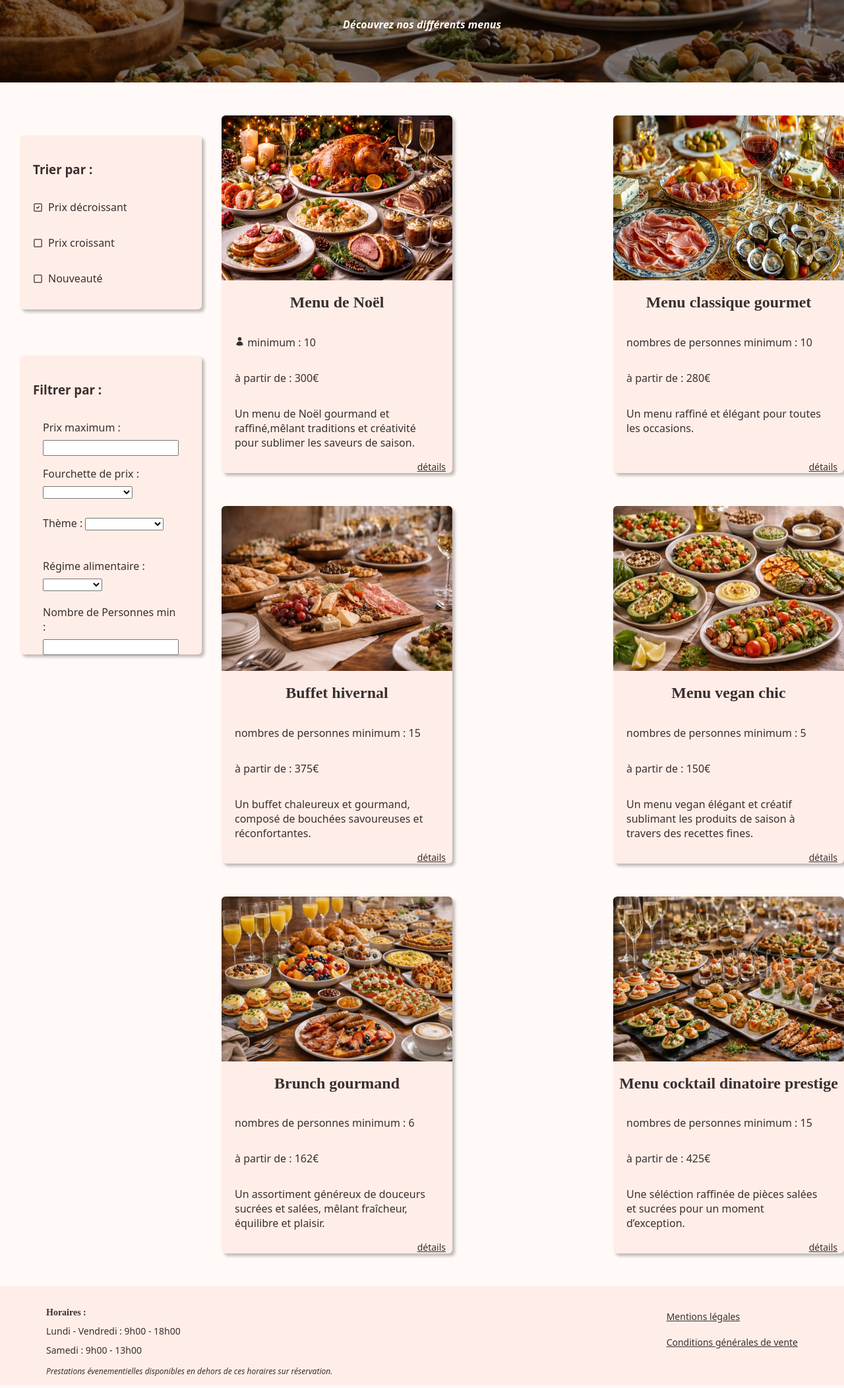
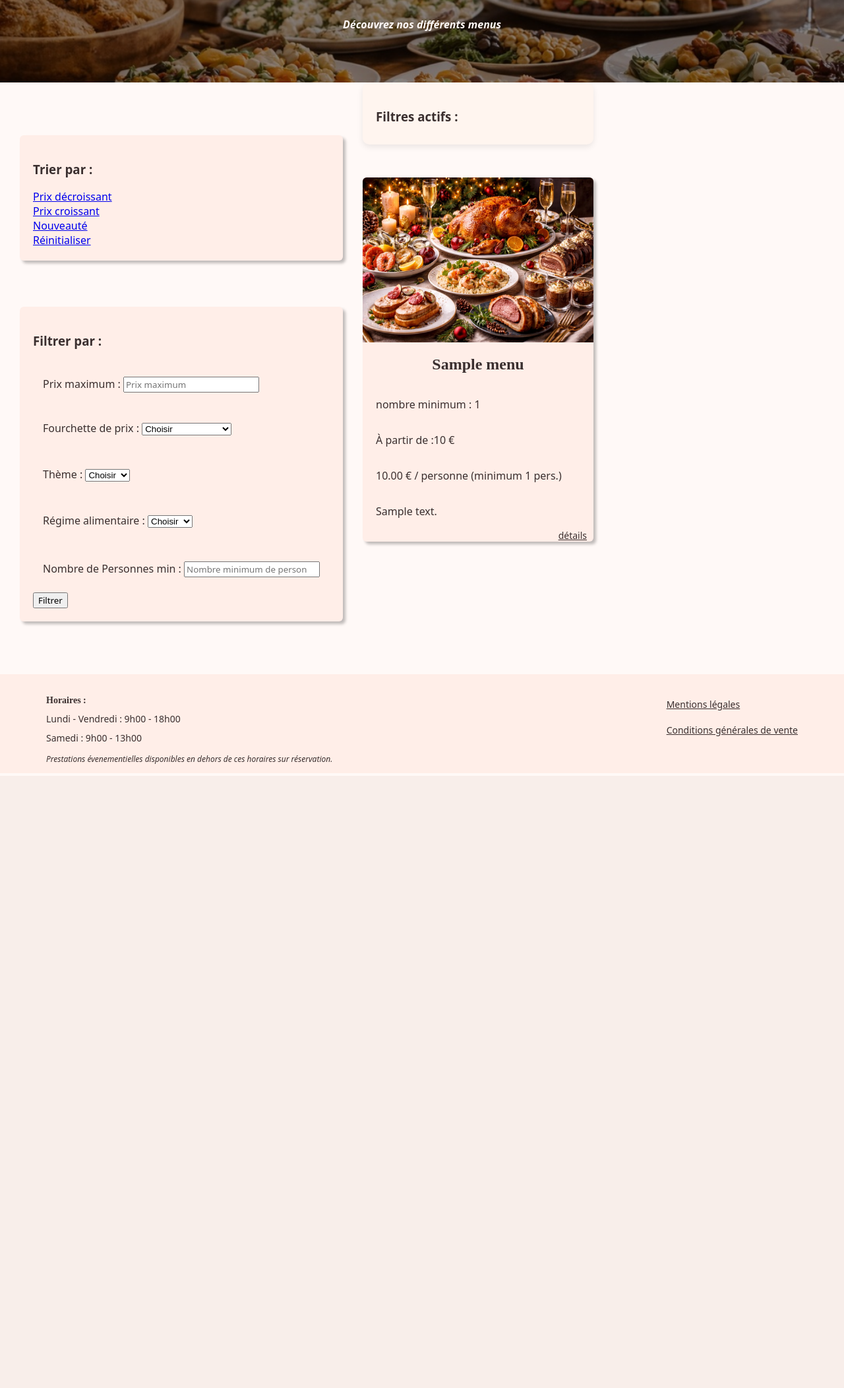
Before and after one commit to orianedev/Vite-Gourmand, a PHP site: page /Pages/Menus.php in a window 1280 px wide. Shown: the part 175-2279 px from the top of the page at 66% size. After the commit the page ends 1351 px from the top, so only its background shows below. Run offline with PHP 8.4, Linux system fonts and the light colour scheme; tables that the repository leaves empty hold one stand-in row (values such as "Sample post").

Commit message:
integration du php a menus.php et modification du css

```diff
--- a/Pages/Menus.php
+++ b/Pages/Menus.php
@@ -1,3 +1,72 @@
+<?php
+include("../includes/database.php");
+
+$sql = "SELECT * FROM menu WHERE 1=1";
+
+if(!empty($_GET["pricemax"])) {
+    $pricemax = (int) $_GET["pricemax"];
+    $sql .= " AND (prix_par_personne * nombre_personne_minimum) <= $pricemax";
+}
+
+if(!empty($_GET["persmin"])) {
+    $persmin = (int) $_GET["persmin"];
+    $sql .= " AND nombre_personne_minimum >= $persmin";
+}
+
+if(!empty($_GET["pricemin"])) {
+
+    if($_GET["pricemin"] == "100-300") {
+        $sql .= " AND (prix_par_personne * nombre_personne_minimum) BETWEEN 100 AND 300";
+    }
+
+    elseif($_GET["pricemin"] == "300-500") {
+        $sql .= " AND (prix_par_personne * nombre_personne_minimum) BETWEEN 300 AND 500";
+    }
+
+    elseif($_GET["pricemin"] == "500-700") {
+        $sql .= " AND (prix_par_personne * nombre_personne_minimum) BETWEEN 500 AND 700";
+    }
+
+    elseif($_GET["pricemin"] == "700+") {
+        $sql .= " AND (prix_par_personne * nombre_personne_minimum) > 700";
+    }
+
+}
+
+if(!empty($_GET["theme"])) {
+    $theme = (int) $_GET["theme"];
+    $sql .= " AND theme_id = $theme";
+}
+
+if(!empty($_GET["regime"])) {
+    $regime = (int) $_GET["regime"];
+    $sql .= " AND regime_id = $regime";
+
+}
+
+if(!empty($_GET["tri"])) {
+
+    if($_GET["tri"] == "prix_asc") {
+        $sql .= " ORDER BY prix_par_personne ASC";
+    }
+
+    elseif($_GET["tri"] == "prix_desc") {
+        $sql .= " ORDER BY prix_par_personne DESC";
+    }
+
+    elseif($_GET["tri"] == "recent") {
+        $sql .= " ORDER BY menu_id DESC";
+    }
+
+}
+
+
+$req = $pdo->query($sql);
+$themes = $pdo->query("SELECT * FROM theme");
+$regimes = $pdo->query("SELECT * FROM regime");
+
+?>
+
 <!DOCTYPE html>
 
 <html>
@@ -20,148 +89,151 @@
             </div>
 
     <main class="mainmenu">
+
       <div class="toolbar">
 
       <aside class="sort">
-        <h3> Trier par :  </h3>
+        <h3>Trier par :</h3>
         <div class="sortfilter">
-          <svg xmlns="http://www.w3.org/2000/svg" width="15" height="15" viewBox="0 0 24 24" fill="none" stroke="currentColor" stroke-width="2" stroke-linecap="round" stroke-linejoin="round" class="lucide lucide-square-check-icon lucide-square-check"><rect width="18" height="18" x="3" y="3" rx="2"/><path d="m9 12 2 2 4-4"/></svg>
-          <p> Prix décroissant </p>
+          <a href="Menus.php?<?= http_build_query(array_merge($_GET, ['tri' => 'prix_desc'])) ?>"> Prix décroissant </a>
         </div>
+
         <div class="sortfilter">
-          <svg xmlns="http://www.w3.org/2000/svg" width="15" height="15" viewBox="0 0 24 24" fill="none" stroke="currentColor" stroke-width="2" stroke-linecap="round" stroke-linejoin="round" class="lucide lucide-square-icon lucide-square"><rect width="18" height="18" x="3" y="3" rx="2"/></svg>
-          <p> Prix croissant </p>
+          <a href="Menus.php?<?= http_build_query(array_merge($_GET, ['tri' => 'prix_asc'])) ?>"> Prix croissant </a>
         </div>
+
         <div class="sortfilter">
-          <svg xmlns="http://www.w3.org/2000/svg" width="15" height="15" viewBox="0 0 24 24" fill="none" stroke="currentColor" stroke-width="2" stroke-linecap="round" stroke-linejoin="round" class="lucide lucide-square-icon lucide-square"><rect width="18" height="18" x="3" y="3" rx="2"/></svg>
-          <p> Nouveauté </p>
+          <a href="Menus.php?<?= http_build_query(array_merge($_GET, ['tri' => 'recent'])) ?>"> Nouveauté </a>
+        </div>
+
+        <div class="sortfilter">
+          <a href="Menus.php">Réinitialiser</a>
         </div>
       </aside>
 
       <aside class="filters">
         <h3> Filtrer par : </h3>
-        <form action="" method="GET">
+        <form action="Menus.php" method="GET">
           <div class="filter">
             <label for="pricemax"> Prix maximum : </label>
-            <input name="pricemax" id="pricemax" type="number">
+            <input type="number" name="pricemax" id="pricemax" value="<?= $_GET["pricemax"] ?? "" ?>" placeholder="Prix maximum">
           </div>
+
           <div class="filter">
-            <label for="pricemin"> Fourchette de prix : </label>
+            <label for="pricemin">Fourchette de prix :</label>
             <select name="pricemin" id="pricemin">
-              <option>  </option>
-              <option> Entre 100€ et 300€ </option>
-              <option> Entre 300€ et 500€</option>
-              <option> Entre 500€ et 700€</option>
-              <option> Plus de 700€</option>
+              <option value="">Choisir</option>
+              <option value="100-300"<?= ($_GET["pricemin"] ?? "") == "100-300" ? "selected" : "" ?>> Entre 100€ et 300€ </option>
+              <option value="300-500" <?= ($_GET["pricemin"] ?? "") == "300-500" ? "selected" : "" ?>> Entre 300€ et 500€ </option>
+              <option value="500-700" <?= ($_GET["pricemin"] ?? "") == "500-700" ? "selected" : "" ?>> Entre 500€ et 700€ </option>
+              <option value="700+" <?= ($_GET["pricemin"] ?? "") == "700+" ? "selected" : "" ?>> Plus de 700€ </option>
             </select>
           </div>
+
           <div class="filter">
             <label for="theme"> Thème : </label>
             <select name="theme" id="theme">
-              <option> </option>
-              <option> Brunch </option>
-              <option> Buffet </option>
-              <option> Fête </option>
-              <option> Apéritif dinatoire </option>
-              <option> Repas à table </option>
+              <option value="">Choisir</option>
+              <?php while($theme = $themes->fetch()) { ?>
+              <option value="<?= $theme["theme_id"]; ?>"
+              <?= ($_GET["theme"] ?? "") == $theme["theme_id"] ? "selected" : "" ?>>
+              <?= $theme["libelle"]; ?> </option>
+              <?php } ?>
             </select>
           </div>
+
           <div class="filter">
             <label for="regime"> Régime alimentaire : </label>
             <select name="regime" id="regime">
-              <option> </option>
-              <option> Végan </option>
-              <option> Végétarien </option>
-              <option> Sans porc </option>
-              <option> Sans boeuf </option>
+               <option value="">Choisir</option>
+               <?php while($regime = $regimes->fetch()) { ?>
+               <option value="<?= $regime["regime_id"]; ?>"
+               <?= ($_GET["regime"] ?? "") == $regime["regime_id"] ? "selected" : "" ?>>
+               <?= $regime["libelle"]; ?>
+               </option>
+               <?php } ?>
             </select>
           </div>
+
           <div class="filter">
             <label for="persmin"> Nombre de Personnes min :</label>
-            <input name="persmin" id="persmin" type="number">
+            <input type="number" name="persmin" id="persmin" value="<?= $_GET["persmin"] ?? "" ?>" placeholder="Nombre minimum de personnes">
           </div>
+            <input type="submit" value="Filtrer">
         </form>
+
       </aside>
       </div>
 
 
 
+
       <div class="menus">
 
-        <div class="menus-content">
+      <div class="filtres-actifs">
 
-          <div class="menu">
-            <img src="../Sources/Images page menu/menu Noël.jpeg" alt="Menu 1">
-            <div class="card-content">
-            <h2> Menu de Noël </h2>
-            <div class="personnes"> <p> <svg xmlns="http://www.w3.org/2000/svg" viewBox="0 0 24 24" fill="currentColor" class="size-6">
-                <path fill-rule="evenodd" d="M7.5 6a4.5 4.5 0 1 1 9 0 4.5 4.5 0 0 1-9 0ZM3.751 20.105a8.25 8.25 0 0 1 16.498 0 .75.75 0 0 1-.437.695A18.683 18.683 0 0 1 12 22.5c-2.786 0-5.433-.608-7.812-1.7a.75.75 0 0 1-.437-.695Z" clip-rule="evenodd" />
-              </svg> minimum : 10 </p>
-            </div>
-            <p> à partir de : 300€ </p>
-            <p> Un menu de Noël gourmand et raffiné,mêlant traditions et créativité pour sublimer les saveurs de saison. </p>
-            <a href="Detail_menus.html"> détails </a>
-            </div>
-          </div>
+<h3>Filtres actifs :</h3>
 
-          <div class="menu">
-            <img src="../Sources/Images page menu/menu gourmet.jpeg" alt="Menu 2">
-            <div class="card-content">
-              <h2> Menu classique gourmet </h2>
-              <p> nombres de personnes minimum : 10 </p>
-              <p> à partir de : 280€ </p>
-              <p> Un menu raffiné et élégant pour toutes les occasions. </p>
-              <a href="Detail_menus.html"> détails </a>
-              </div>
-            </div>
+<?php if(!empty($_GET["pricemax"])) { ?>
+<p>• Prix max : <?= $_GET["pricemax"]; ?> €</p>
+<?php } ?>
 
-          <div class="menu">
-            <img src="../Sources/Images page menu/buffet hivernal.jpeg" alt="Menu 3">
-            <div class="card-content">
-              <h2> Buffet hivernal </h2>
-              <p> nombres de personnes minimum : 15 </p>
-              <p> à partir de : 375€ </p>
-              <p> Un buffet chaleureux et gourmand, composé de bouchées savoureuses et réconfortantes.</p>
-              <a href="Detail_menus.html"> détails </a>
-              </div>
-           </div>
+<?php if(!empty($_GET["persmin"])) { ?>
+<p>• Personnes minimum : <?= $_GET["persmin"]; ?></p>
+<?php } ?>
+
+<?php if(!empty($_GET["theme"])) { ?>
+<?php
+$themeActif = $pdo->query("SELECT libelle FROM theme WHERE theme_id = ".$_GET["theme"]);
+$themeNom = $themeActif->fetch();
+?>
+<p>• Thème : <?= $themeNom["libelle"]; ?></p>
+<?php } ?>
+
+<?php if(!empty($_GET["regime"])) { ?>
+<?php
+$regimeActif = $pdo->query("SELECT libelle FROM regime WHERE regime_id = ".$_GET["regime"]);
+$regimeNom = $regimeActif->fetch();
+?>
+<p>• Régime : <?= $regimeNom["libelle"]; ?></p>
+<?php } ?>
+
+<?php if(!empty($_GET["tri"])) { ?>
+
+<?php if($_GET["tri"] == "prix_asc") { ?>
+<p>• Tri : Prix croissant</p>
+<?php } ?>
+
+<?php if($_GET["tri"] == "prix_desc") { ?>
+<p>• Tri : Prix décroissant</p>
+<?php } ?>
+
+<?php if($_GET["tri"] == "recent") { ?>
+<p>• Tri : Nouveauté</p>
+<?php } ?>
+
+<?php } ?>
+
+</div>
 
 
-          <div class="menu">
-            <img src="../Sources/Images page menu/Menu vegan.jpeg" alt="Menu 4">
-            <div class="card-content">
-              <h2> Menu vegan chic </h2>
-              <p> nombres de personnes minimum : 5 </p>
-              <p> à partir de : 150€ </p>
-              <p> Un menu vegan élégant et créatif sublimant les produits de saison à travers des recettes fines.</p>
-              <a href="Detail_menus.html"> détails </a>
-              </div>
+        <div class="menus-content">
+          <?php while($menu = $req->fetch()) { ?>
+
+         <div class="menu">
+          <img src="../Sources/Images page menu/menu Noël.jpeg" alt="menu">
+          <div class="card-content">
+            <h2><?= $menu["titre"]; ?></h2>
+            <p>nombre minimum : <?= $menu["nombre_personne_minimum"]; ?></p>
+            <p>À partir de :<?= $menu["prix_par_personne"] * $menu["nombre_personne_minimum"]; ?> €</p>
+            <p> <?= $menu["prix_par_personne"]; ?> € / personne (minimum <?= $menu["nombre_personne_minimum"]; ?> pers.)</p>
+            <p><?= $menu["description"]; ?></p>
+            <a href="Detail_menus.php?id=<?= $menu["menu_id"]; ?>">détails</a>
           </div>
+        </div>
+        <?php } ?>
 
-          <div class="menu">
-            <img src="../Sources/Images page menu/Brunch.jpeg" alt="Menu 5">
-            <div class="card-content">
-              <h2> Brunch gourmand </h2>
-              <p> nombres de personnes minimum : 6 </p>
-              <p> à partir de : 162€ </p>
-              <p> Un assortiment généreux de douceurs sucrées et salées, mêlant fraîcheur, équilibre et plaisir.</p>
-              <a href="Detail_menus.html"> détails </a>
-             </div>
-          </div>
-
-          <div class="menu">
-            <img src="../Sources/Images page menu/cocktail dinatoire.jpeg" alt="Menu 6">
-            <div class="card-content">
-              <h2> Menu cocktail dinatoire prestige </h2>
-              <p> nombres de personnes minimum : 15 </p>
-              <p> à partir de : 425€ </p>
-              <p> Une séléction raffinée de pièces salées et sucrées pour un moment d’exception.</p>
-              <a href="Detail_menus.html"> détails </a>
-              </div>
-          </div>
-
-
-        </div>
+       </div>
 
 
       </div>
--- a/assets/style.css
+++ b/assets/style.css
@@ -467,6 +467,24 @@ footer {
   margin-top: 8px;
 }
 
+.filtres-actifs{
+background:#FFF5EF;
+padding:20px;
+border-radius:10px;
+margin-bottom:30px;
+box-shadow:0 4px 10px rgba(0,0,0,0.08);
+}
+
+.filtres-actifs h3{
+margin-bottom:10px;
+color:#3A2F2F;
+}
+
+.filtres-actifs p{
+margin:5px 0;
+font-size:15px;
+}
+
 
 /* Page user */
 
```
